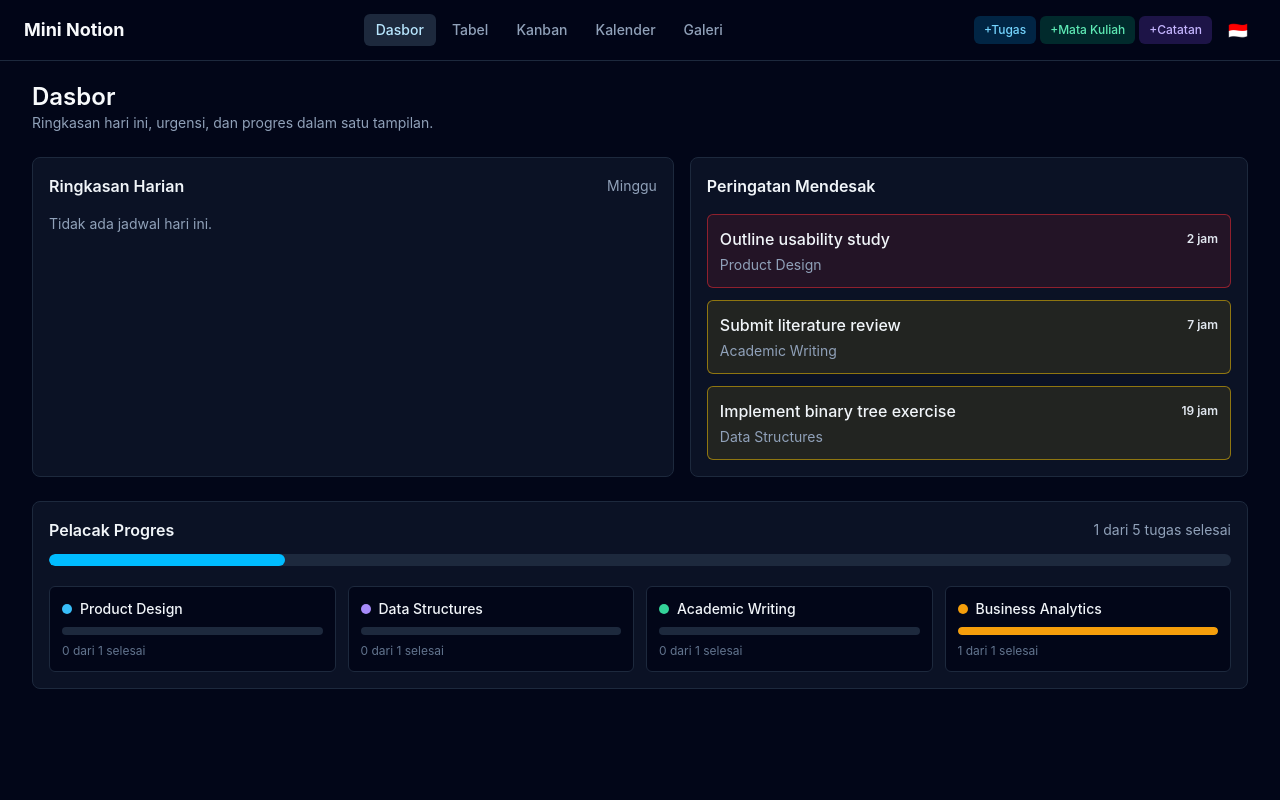
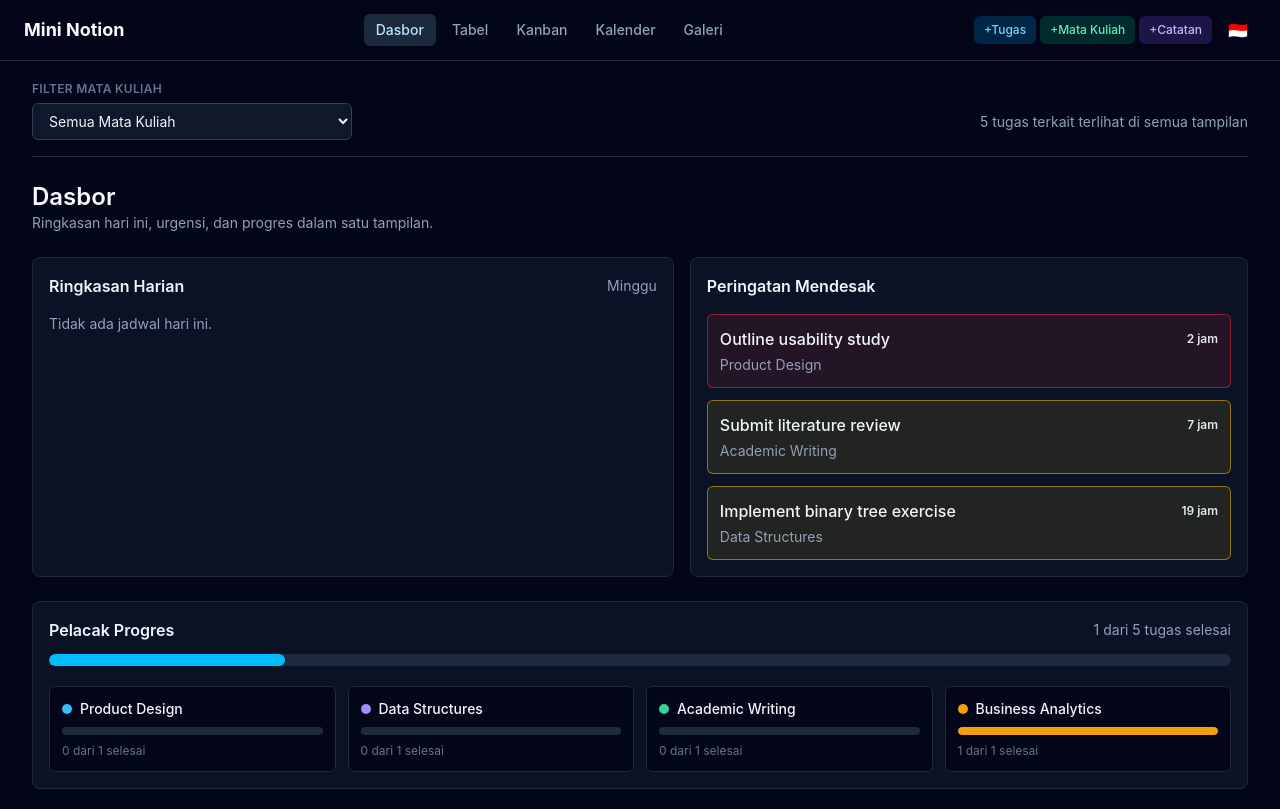
Before and after one commit to farisadlin/mini-notion, a React (Vite) app: page / in a window 1280 px wide. Built offline with nearby package versions, Linux system fonts and the light colour scheme.

Commit message:
Add simple course filter

```diff
--- a/src/App.jsx
+++ b/src/App.jsx
@@ -37,9 +37,11 @@ function App() {
     return tasks.filter((task) => task.courseId === selectedCourseId);
   }, [selectedCourseId, tasks]);
 
-  const selectedCourse = courses.find(
-    (course) => course.id === selectedCourseId,
-  );
+  const showCourseFilter =
+    activeView === "dashboard" ||
+    activeView === "kanban" ||
+    activeView === "calendar" ||
+    (activeView === "table" && tableEntity === "tasks");
 
   function showCreateForm(entity) {
     setFormState({
@@ -251,29 +253,37 @@ function App() {
 
       <main>
         <div className="mx-auto flex w-full max-w-7xl flex-col gap-6 px-4 py-5 sm:px-6 lg:px-8">
-          {selectedCourse && (
-            <div className="flex flex-wrap items-center justify-between gap-3 rounded-lg border border-slate-800 bg-slate-900/80 px-4 py-3">
-              <div className="flex items-center gap-3">
-                <span
-                  className="h-3 w-3 rounded-full"
-                  style={{ backgroundColor: selectedCourse.color }}
-                />
-                <div>
-                  <p className="text-sm font-semibold text-slate-100">
-                    {t("filter.filteredBy", { name: selectedCourse.name })}
-                  </p>
-                  <p className="text-xs text-slate-400">
-                    {t("filter.tasksVisible", { count: filteredTasks.length })}
-                  </p>
-                </div>
+          {showCourseFilter && (
+            <div className="flex flex-col gap-2 border-b border-slate-800 pb-4 sm:flex-row sm:items-end sm:justify-between">
+              <div className="w-full sm:max-w-xs">
+                <label
+                  className="mb-1.5 block text-xs font-semibold uppercase tracking-wide text-slate-500"
+                  htmlFor="course-filter"
+                >
+                  {t("filter.label")}
+                </label>
+                <select
+                  className="w-full rounded-md border border-slate-700 bg-slate-900 px-3 py-2 text-sm text-slate-100 outline-none transition focus:border-sky-400 focus:ring-2 focus:ring-sky-400/20"
+                  id="course-filter"
+                  value={selectedCourseId || ""}
+                  onChange={(event) =>
+                    setSelectedCourseId(event.target.value || null)
+                  }
+                >
+                  <option value="">{t("filter.allCourses")}</option>
+                  {courses.map((course) => (
+                    <option key={course.id} value={course.id}>
+                      {course.name}
+                    </option>
+                  ))}
+                </select>
               </div>
-              <button
-                className="rounded-md border border-slate-700 px-3 py-2 text-sm text-slate-200 hover:border-slate-500 hover:bg-slate-800"
-                type="button"
-                onClick={() => setSelectedCourseId(null)}
+              <p
+                aria-live="polite"
+                className="text-sm text-slate-400 sm:pb-2"
               >
-                {t("button.clearFilter")}
-              </button>
+                {t("filter.tasksVisible", { count: filteredTasks.length })}
+              </p>
             </div>
           )}
 
--- a/src/i18n/index.js
+++ b/src/i18n/index.js
@@ -73,8 +73,8 @@ const resources = {
       "button.edit": "Edit",
       "button.delete": "Hapus",
       "button.close": "Tutup",
-      "button.clearFilter": "Hapus filter",
-      "filter.filteredBy": "Difilter oleh {{name}}",
+      "filter.label": "Filter Mata Kuliah",
+      "filter.allCourses": "Semua Mata Kuliah",
       "filter.tasksVisible":
         "{{count}} tugas terkait terlihat di semua tampilan",
       "status.todo": "To Do",
@@ -152,8 +152,8 @@ const resources = {
       "button.edit": "Edit",
       "button.delete": "Delete",
       "button.close": "Close",
-      "button.clearFilter": "Clear filter",
-      "filter.filteredBy": "Filtered by {{name}}",
+      "filter.label": "Course Filter",
+      "filter.allCourses": "All Courses",
       "filter.tasksVisible": "{{count}} linked tasks visible across task views",
       "status.todo": "To Do",
       "status.inProgress": "In Progress",
```
Also changed, not shown: 2 other files (tests, documents, lock files or other folders).
